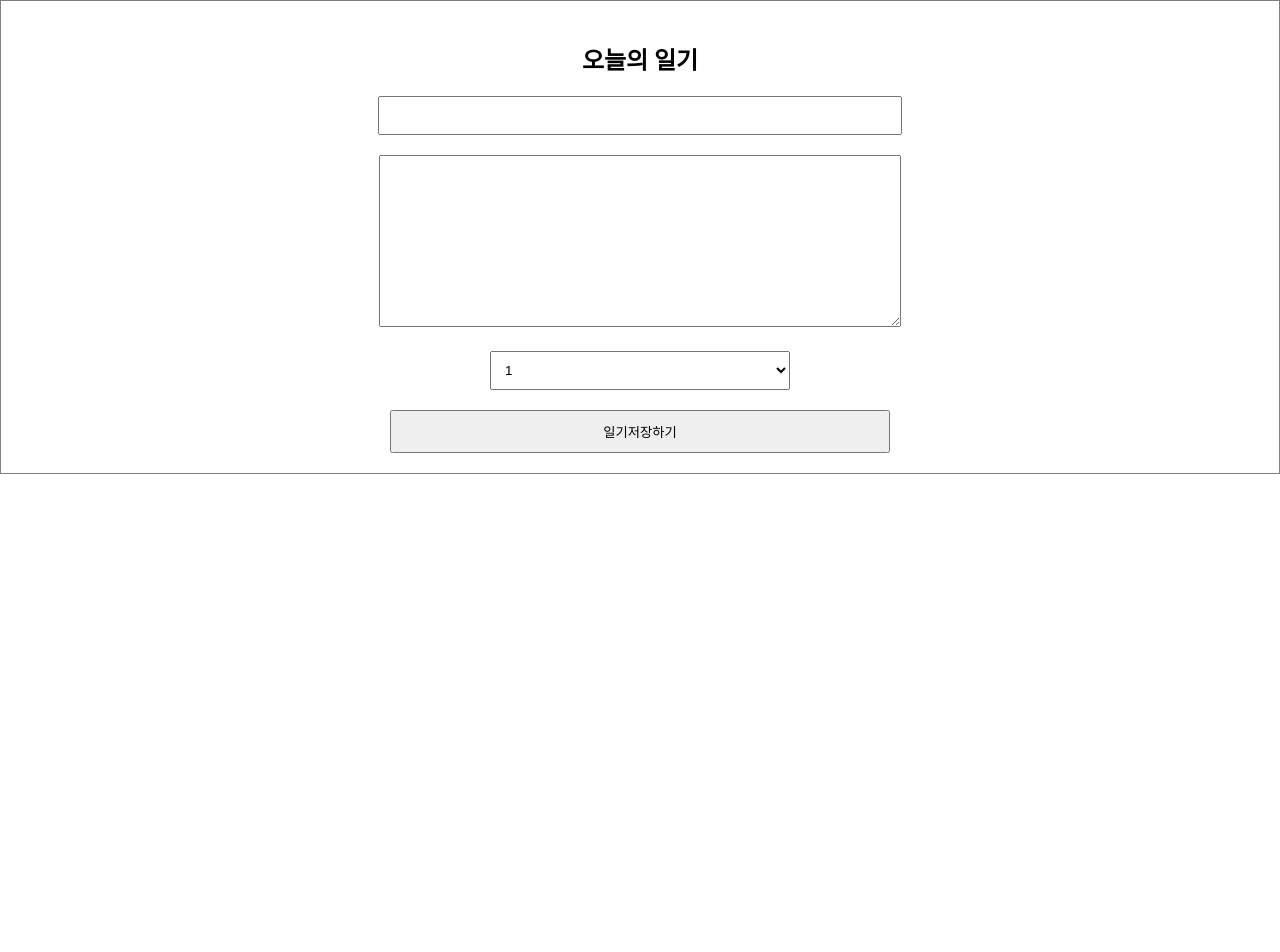
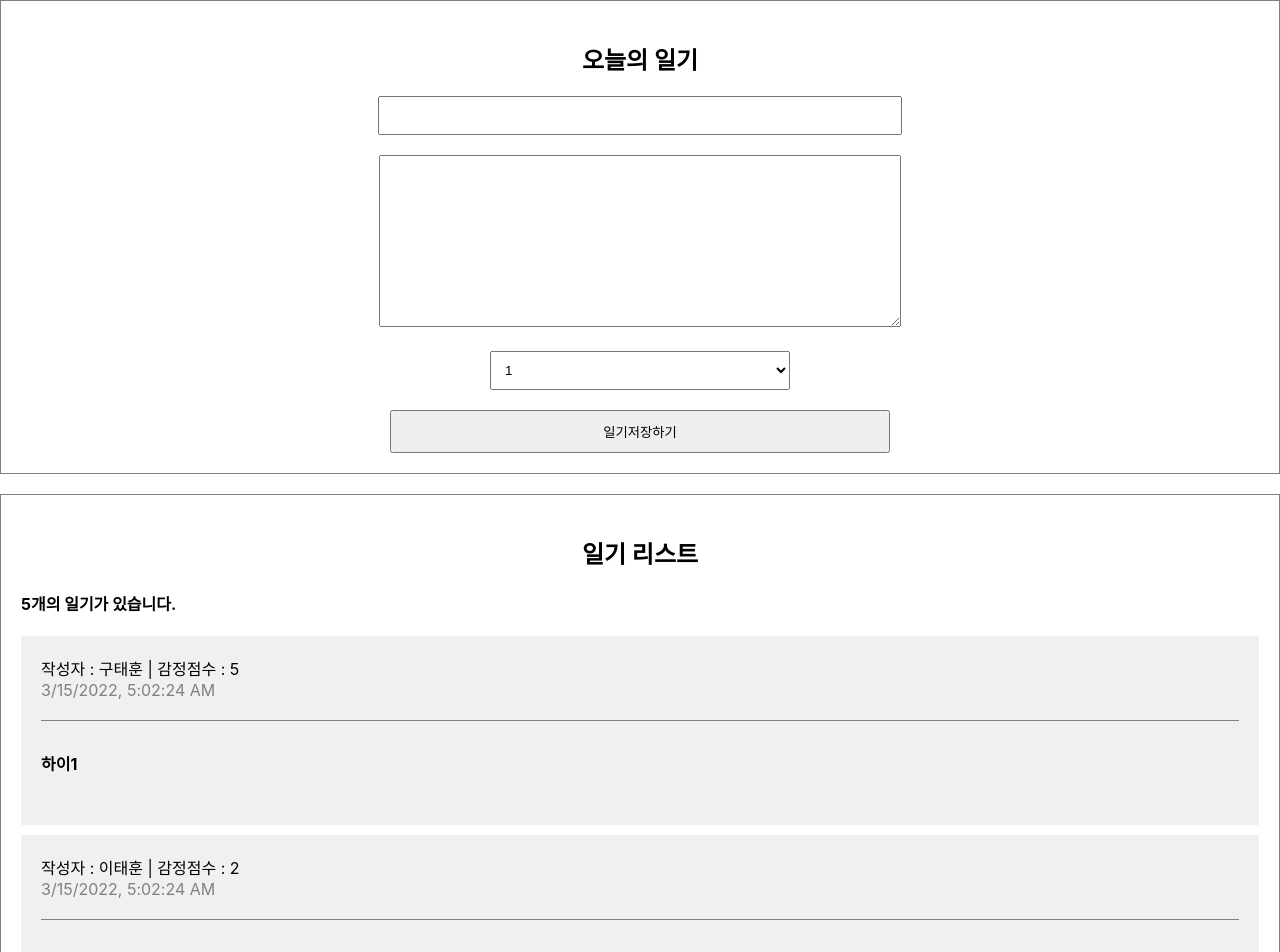
Before and after one commit to 9thxg/simple-diary, a React (Create React App) app: page / in a window 1280 px wide. Shown: the top 952 px of the page. Before the commit the page ends 800 px from the top, so only its background shows below. Built offline with nearby package versions, Linux system fonts and the light colour scheme; the HTML template or start-up script is replaced by a standard one.

Commit message:
show DiaryList

```diff
--- a/src/App.css
+++ b/src/App.css
@@ -26,3 +26,38 @@
   padding: 10px;
   cursor: pointer;
 }
+
+/* DiaryList */
+
+.DiaryList {
+  border: 1px solid gray;
+  padding: 20px;
+  margin-top: 20px;
+}
+
+.DiaryList h2 {
+  text-align: center;
+}
+
+/* item */
+.DiaryItem {
+  background-color: rgb(240, 240, 240);
+  margin-bottom: 10px;
+  padding: 20px;
+}
+
+.DiaryItem .info {
+  border-bottom: 1px solid gray;
+  padding-bottom: 20px;
+  margin-bottom: 10px;
+}
+
+.DiaryItem .date {
+  color: gray;
+}
+
+.DiaryItem .content {
+  font-weight: bold;
+  margin-bottom: 30px;
+  margin-top: 30px;
+}
--- a/src/App.js
+++ b/src/App.js
@@ -1,10 +1,50 @@
 import './App.css';
 import DiaryEditor from './DiaryEditor';
+import DiaryList from './DiaryList';
+
+const dummyList = [
+  {
+    id : 1,
+    author : "구태훈",
+    content: "하이1",
+    emotion: 5,
+    create_date: new Date().getTime()
+  },
+  {
+    id : 2,
+    author : "이태훈",
+    content: "하이2",
+    emotion: 2,
+    create_date: new Date().getTime()
+  },
+  {
+    id : 3,
+    author : "삼태훈",
+    content: "하이3",
+    emotion: 3,
+    create_date: new Date().getTime()
+  },
+  {
+    id : 4,
+    author : "사태훈",
+    content: "하이4",
+    emotion: 4,
+    create_date: new Date().getTime()
+  },
+  {
+    id : 5,
+    author : "오태훈",
+    content: "하이5",
+    emotion: 5,
+    create_date: new Date().getTime()
+  },
+]
 
 function App() {
   return (
     <div className="App">
       <DiaryEditor/>
+      <DiaryList diaryList={dummyList} />
     </div>
   );
 }
--- /dev/null
+++ b/src/DiaryItem.js
@@ -0,0 +1,12 @@
+export default function DiaryItem({author, content, create_date, emotion, id}){
+    return (
+        <div className="DiaryItem">
+            <div className="info">
+                <span>작성자 : {author} | 감정점수 : {emotion}</span>
+                <br/>
+                <span className="date">{new Date(create_date).toLocaleString()}</span>
+            </div>
+            <div className="content">{content}</div>
+        </div>
+    );
+}
--- /dev/null
+++ b/src/DiaryList.js
@@ -0,0 +1,20 @@
+import DiaryItem from "./DiaryItem";
+
+export default function DiaryList({diaryList}){
+    console.log(diaryList);
+    return (
+    <div className="DiaryList">
+        <h2>일기 리스트</h2>
+        <h4>{diaryList.length}개의 일기가 있습니다.</h4>
+        <div>
+            {diaryList.map((it) => (
+                <DiaryItem key={it.id} {...it}/>
+            ))}
+        </div>
+    </div>
+    );
+};
+
+DiaryList.defaultProps = {
+    diaryList : [],
+};
```
